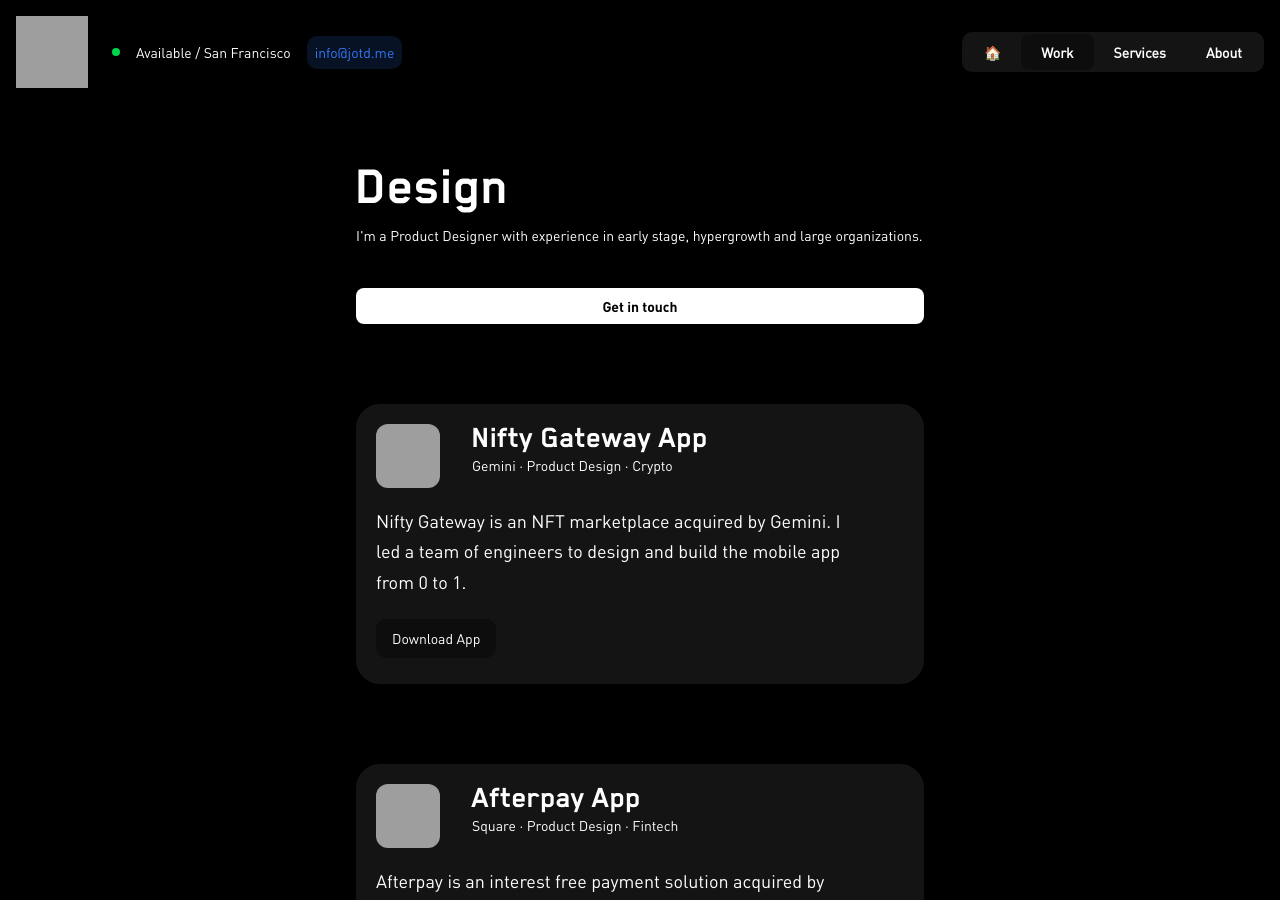
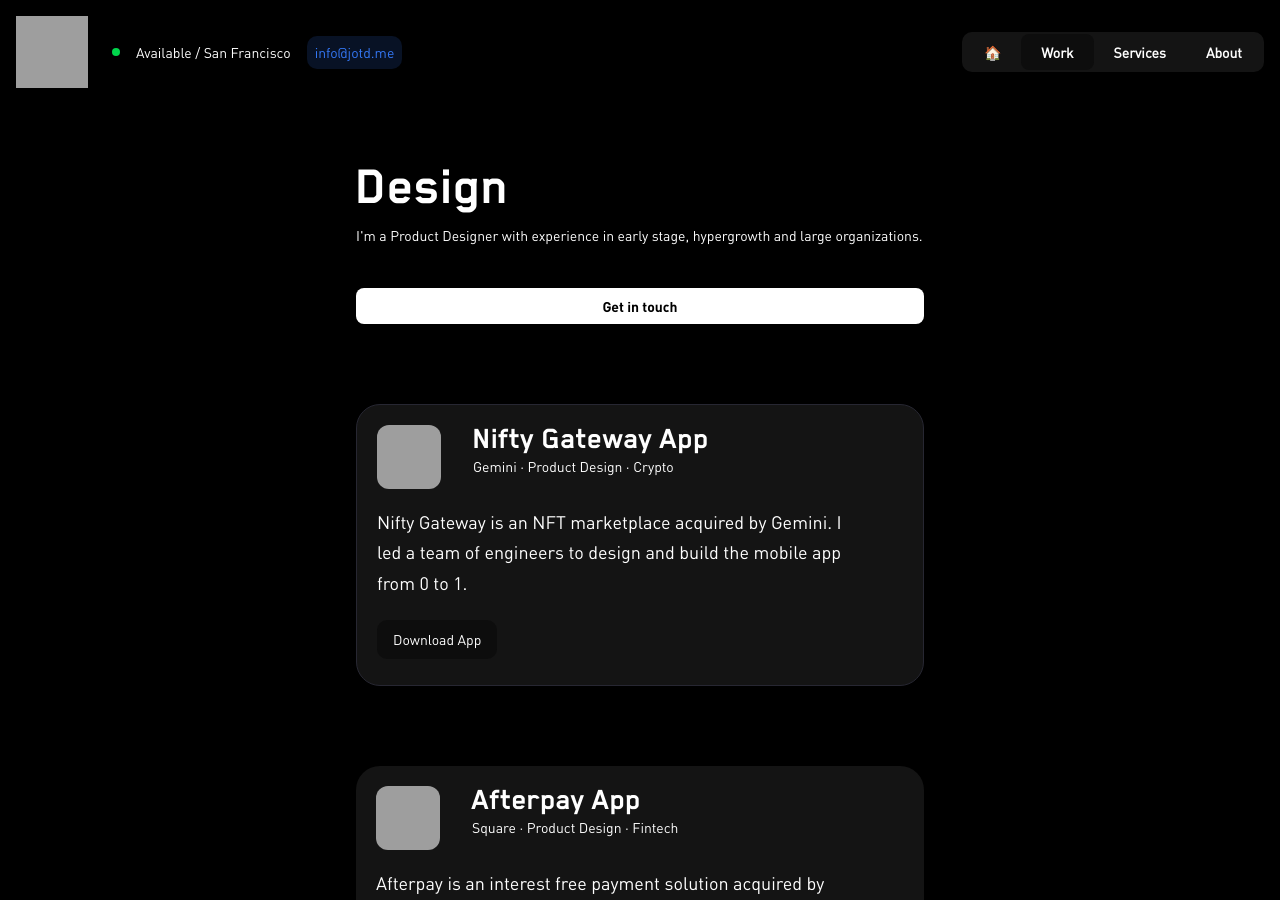
Before and after one commit to jotd/jotd-portfolio, a Jekyll site: the page work/index.html, which Jekyll copies as it is, in a window 1280 px wide and 900 px high. Built offline with Jekyll 4.4.1, drawn with Linux system fonts in a browser that asks for light colours; grey boxes are pictures that could not be loaded.

Commit message:
Update index.html

```diff
--- a/work/index.html
+++ b/work/index.html
@@ -57,7 +57,7 @@
 
 <div class="content-about">
  <!-- Gemini -->
- <div class="card-gemini">
+ <div class="card-gemini border">
   <div class="work-description">
     <div class="work-header">
       <img src="https://jotsd.s3.us-west-1.amazonaws.com/+nifty/app-icon-nifty.webp" class="work-logo"
```
